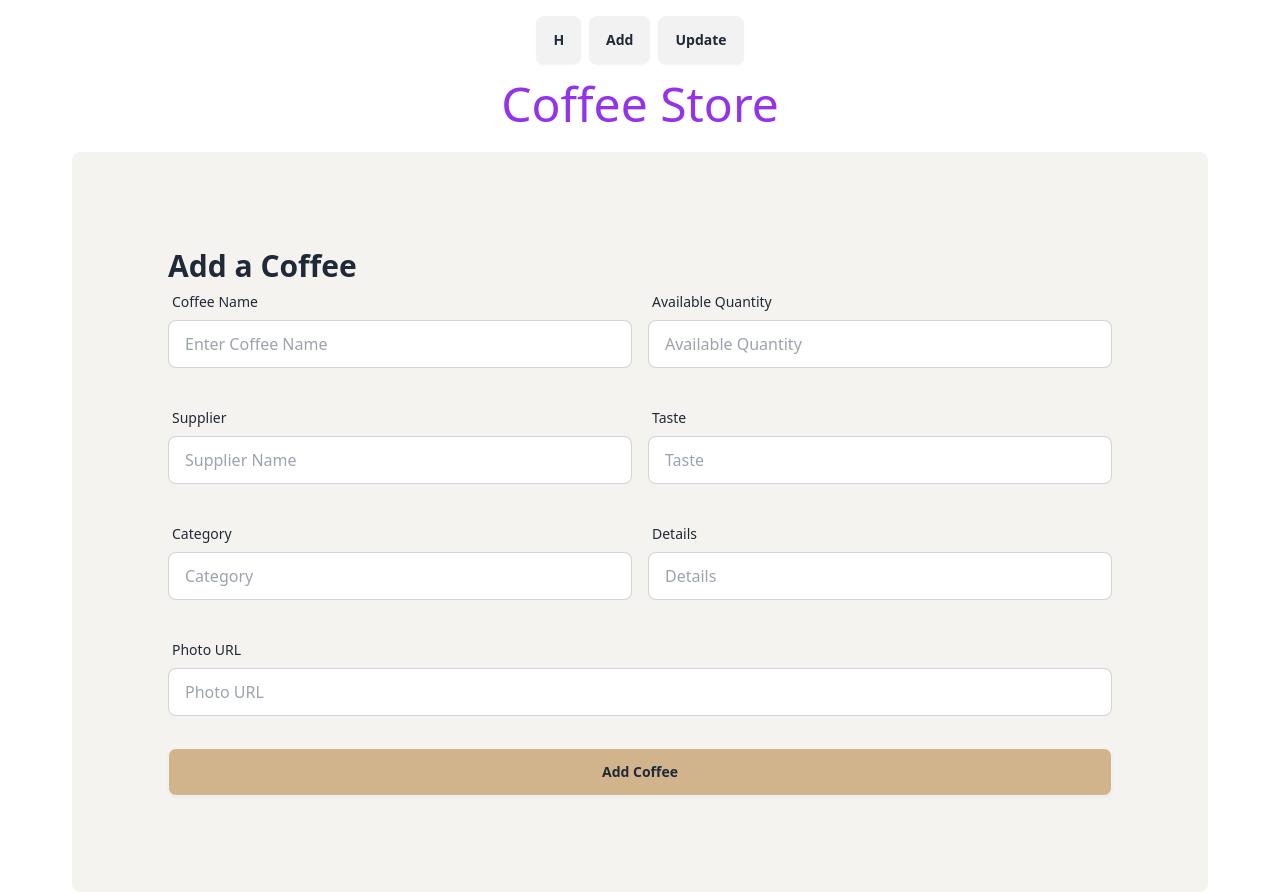
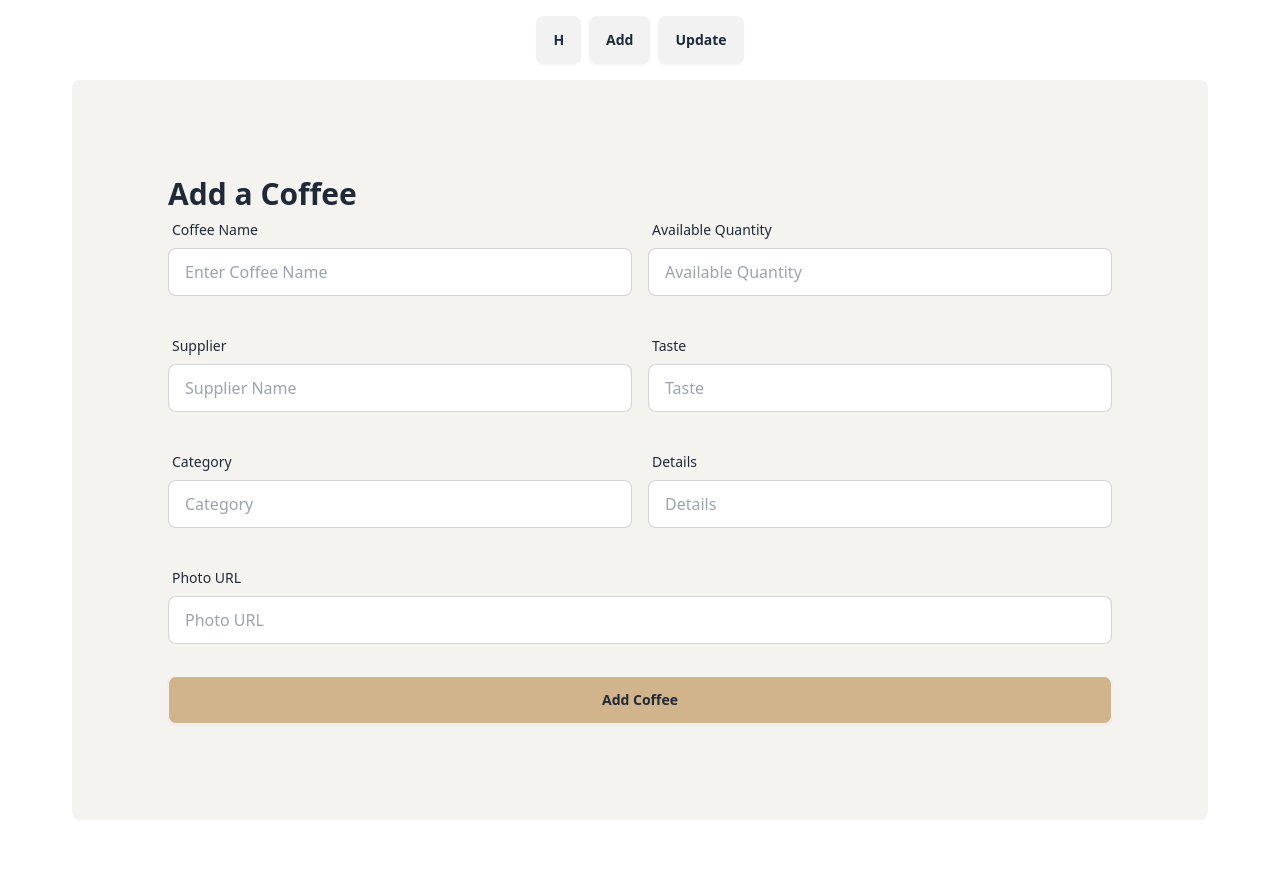
Before and after one commit to arfanur04/56-coffee-store-client, a React (Vite) app: page /addCoffee in a window 1280 px wide. After the commit the page ends 820 px from the top, so only its background shows below. Built offline with nearby package versions, Linux system fonts and the light colour scheme.

Commit message:
56-6 View All Coffee And Create Coffee Card

```diff
--- a/src/layouts/Roots/Roots.jsx
+++ b/src/layouts/Roots/Roots.jsx
@@ -6,9 +6,6 @@ const Roots = () => {
 		<>
 			<div className="max-w-6xl px-2 mx-auto">
 				<Navbar />
-				<h1 className="mb-6 text-5xl text-center text-purple-600">
-					Coffee Store
-				</h1>
 				<Outlet />
 			</div>
 		</>
--- a/src/main.jsx
+++ b/src/main.jsx
@@ -20,6 +20,7 @@ const router = createBrowserRouter([
 			{
 				path: "/",
 				element: <Home />,
+				loader: () => fetch(`http://localhost:5000/coffee`),
 			},
 			{
 				path: "/addCoffee",
--- /dev/null
+++ b/src/pages/CoffeeCard/CoffeeCard.jsx
@@ -0,0 +1,39 @@
+import PropTypes from "prop-types";
+
+const CoffeeCard = ({ coffee }) => {
+	const { name, quantity, supplier, taste, category, details, photo } = coffee;
+
+	return (
+		<>
+			<div className="card card-side bg-base-100 shadow-xl">
+				<figure>
+					<img
+						src={photo}
+						alt="Movie"
+					/>
+				</figure>
+				<div className="flex justify-between w-full pr-4">
+					<div>
+						<h2 className="card-title">Name: {name}</h2>
+						<p>{quantity}</p>
+						<p>{supplier}</p>
+						<p>{taste}</p>
+					</div>
+					<div className="card-actions justify-end">
+						<div className="join join-vertical space-y-4">
+							<button className="btn join-item">View</button>
+							<button className="btn join-item">Edit</button>
+							<button className="btn join-item">X</button>
+						</div>
+					</div>
+				</div>
+			</div>
+		</>
+	);
+};
+
+export default CoffeeCard;
+
+CoffeeCard.propTypes = {
+	coffee: PropTypes.any,
+};
--- a/src/pages/Home/Home.jsx
+++ b/src/pages/Home/Home.jsx
@@ -1,14 +1,28 @@
 import { Helmet } from "react-helmet-async";
 import { websiteTitle } from "../../hooks/useTitle/useTitle";
+import { useLoaderData } from "react-router-dom";
+import CoffeeCard from "../CoffeeCard/CoffeeCard";
 
 const Home = () => {
+	const coffees = useLoaderData();
+
 	return (
 		<>
 			<Helmet>
 				<title>{websiteTitle}</title>
 			</Helmet>
-			<div>
-				<h1></h1>
+			<div className="m-20">
+				<h1 className="text-5xl text-center text-purple-600 my-20">
+					Hot Hot Cold Coffee: {coffees.length}
+				</h1>
+				<div className="grid md:grid-cols-2 gap-4">
+					{coffees?.map((coffee) => (
+						<CoffeeCard
+							key={coffee._id}
+							coffee={coffee}
+						></CoffeeCard>
+					))}
+				</div>
 			</div>
 		</>
 	);
--- a/src/pages/Shared/Navbar/Navbar.jsx
+++ b/src/pages/Shared/Navbar/Navbar.jsx
@@ -4,14 +4,29 @@ const Navbar = () => {
 	return (
 		<div>
 			<ul className="flex justify-center gap-2 my-4">
-				<li className="btn">
-					<Link to={"/"}>H</Link>
+				<li>
+					<Link
+						className="btn"
+						to={"/"}
+					>
+						H
+					</Link>
 				</li>
-				<li className="btn">
-					<Link to={"/addCoffee"}>Add</Link>
+				<li>
+					<Link
+						className="btn"
+						to={"/addCoffee"}
+					>
+						Add
+					</Link>
 				</li>
-				<li className="btn">
-					<Link to={"/updateCoffee"}>Update</Link>
+				<li>
+					<Link
+						className="btn"
+						to={"/updateCoffee"}
+					>
+						Update
+					</Link>
 				</li>
 			</ul>
 		</div>
```
